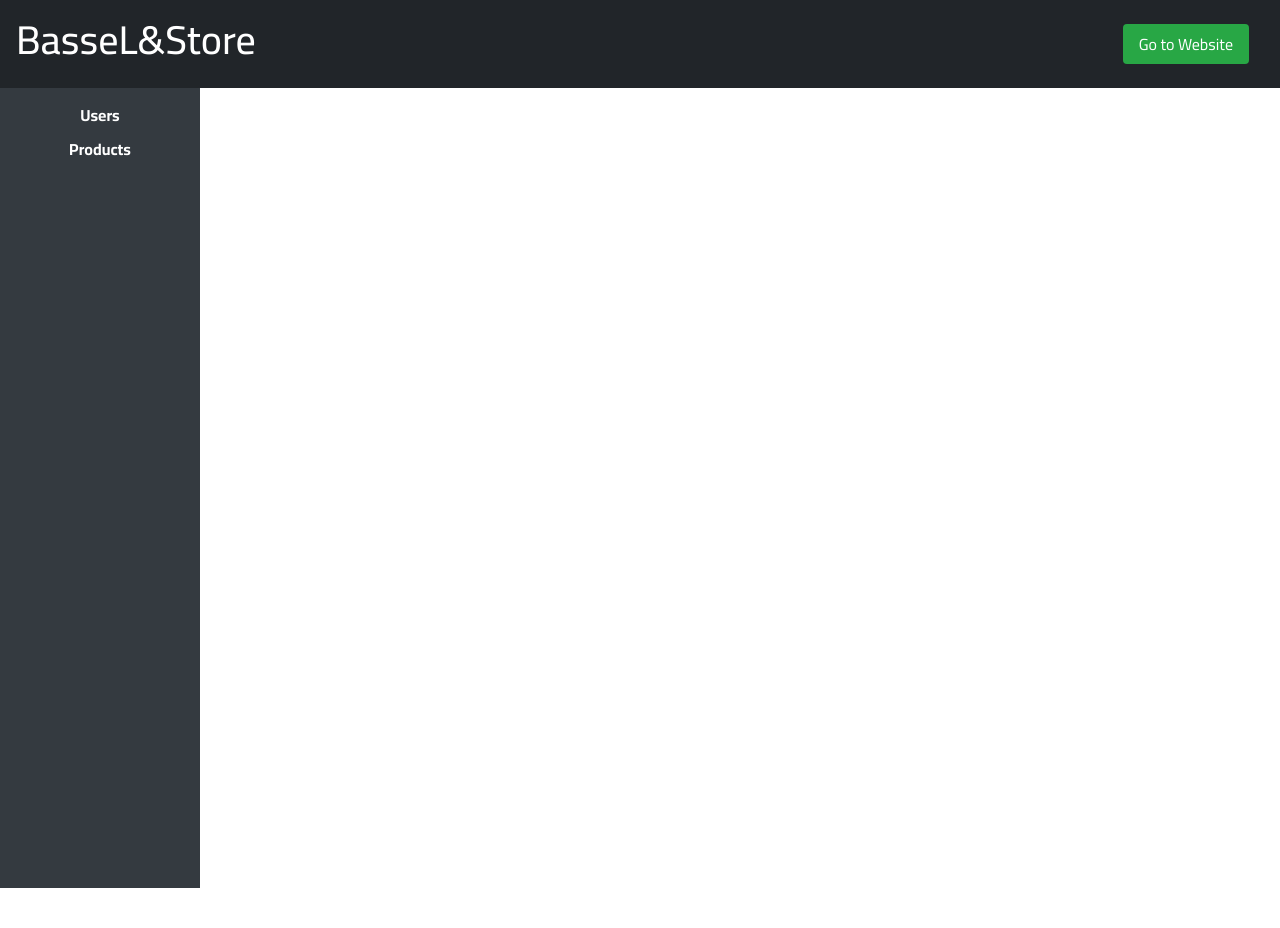
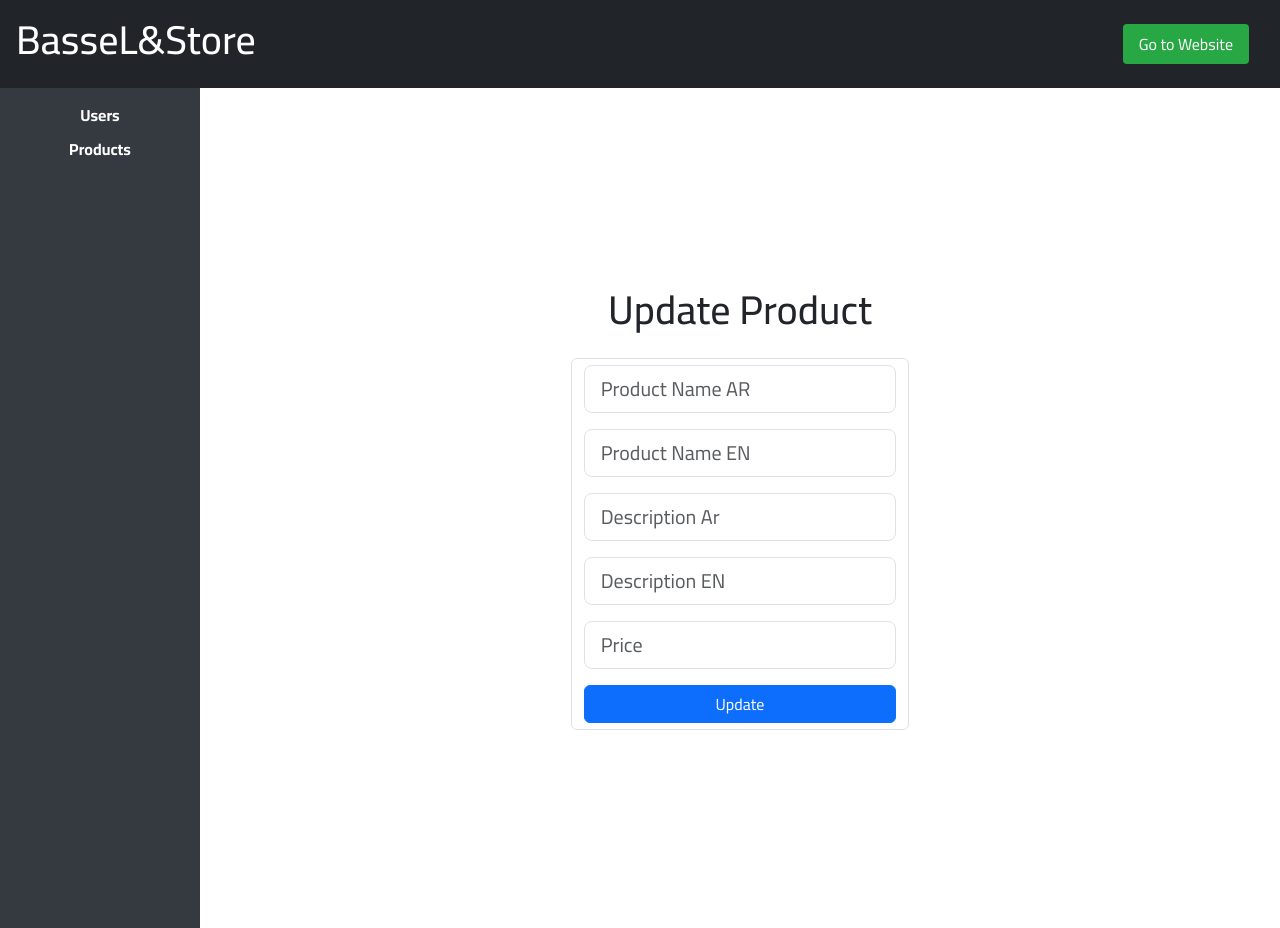
Before and after one commit to abdobassel/react-learning-juorney, a React (Create React App) app: page /dashboard/products/1 in a window 1280 px wide. Before the commit the page ends 888 px from the top, so only its background shows below. Built offline with nearby package versions, Linux system fonts and the light colour scheme; no server answers.

Commit message:
fetch proudct details

```diff
--- a/src/App.js
+++ b/src/App.js
@@ -11,6 +11,7 @@
 import DashboardHeader from './components/DashHeader';
 import Products from './components/Products';
 import Users from './components/Users';
+import UpdateProduct from './components/UpdateProduct';
 
 
 function App() {
@@ -22,16 +23,18 @@
       {!isDashboard && <Header />} {/* إظهار الهيدر العادي فقط في الصفحات التي ليست جزءًا من الداشبورد */}
       {isDashboard && <DashboardHeader />} {/* إظهار هيدر الداشبورد فقط في صفحات الداشبورد */}
 
+
       <div className={isDashboard ? '' : 'container'}>
         <Routes>
-          <Route path='/' element={<Cards />}></Route>
-          <Route path='/logout' element={<Cards></Cards>}></Route>
+          <Route path='' element={<Cards />}></Route>
           <Route path='/register' element={<Signup />}></Route>
           <Route path='/login' element={<Login />}></Route>
           <Route path='/dashboard/*' element={<Dashboard></Dashboard>}>
             { /*    inside Route in Dashboard   */}
             <Route path="users" element={<Users />} />
             <Route path="products" element={<Products />} />
+            <Route path='products/:id' element={<UpdateProduct />}></Route>
+
           </Route>  {/* Add the Dashboard route */}
 
         </Routes>
--- a/src/components/Header.js
+++ b/src/components/Header.js
@@ -13,11 +13,13 @@
                 }
             })
                 .then((response) => {
-                    console.log(response);
-                    // توجيه المستخدم إلى صفحة تسجيل الدخول
                     window.location.pathname = '/login';
                     window.localStorage.removeItem('email');
                     window.localStorage.removeItem('token');
+                    console.log(response);
+                    // توجيه المستخدم إلى صفحة تسجيل الدخول
+
+
 
                 });
         }
--- a/src/components/Products.js
+++ b/src/components/Products.js
@@ -1,3 +1,4 @@
+import { Outlet } from "react-router-dom";
 import ProductsTable from "./ProductsTable";
 
 export default function Products() {
@@ -10,7 +11,9 @@
 
     return (
         <div>
-            <ProductsTable></ProductsTable>
+            <ProductsTable>
+                <Outlet></Outlet>
+            </ProductsTable>
         </div>
     );
 }
--- a/src/components/ProductsTable.js
+++ b/src/components/ProductsTable.js
@@ -2,6 +2,7 @@
 import axios from 'axios';
 import React from 'react';
 import { useEffect, useState } from 'react';
+import { Link } from 'react-router-dom';
 
 
 // بيانات افتراضية للمنتجات
@@ -43,12 +44,14 @@
         <td>{product.name_en}</td>
         <td>{product.price}</td>
         <td>
+            <Link to={`${product.id}`}>
                 <button
                     className="btn btn-warning btn-sm me-2"
                     onClick={() => handleEdit(product.id)}
                 >
                     Edit
                 </button>
+            </Link>
             <button
                 className="btn btn-danger btn-sm"
                 onClick={() => handleDelete(product.id)}
@@ -58,8 +61,8 @@
         </td>
     </tr>);
     useEffect(() => {
-        fetch('http://127.0.0.1:8000/api/products').then((response) => response.json()).
-            then((data) => setProductsData(data.result));
+        fetch('http://127.0.0.1:8000/api/products').then((response) => response.json())
+            .then((data) => setProductsData(data.result));
     });
 
     return (
--- /dev/null
+++ b/src/components/UpdateProduct.js
@@ -0,0 +1,158 @@
+import { useState } from "react";
+import axios from "axios";
+
+export default function UpdateProduct() {
+    const [namear, setNamear] = useState("");
+
+    const [nameen, setNameen] = useState("");
+    const [descar, setDescar] = useState("");
+    const [descen, setDescen] = useState("");
+    const [price, setPrice] = useState("");
+
+    const [loading, setLoading] = useState(false);
+    const [error, setError] = useState("");
+    const [success, setSuccess] = useState("");
+    const [dataResponse, setResponseData] = useState([]);
+
+    //  console.log(dataResponse);
+    //http://127.0.0.1:8000/api/product/details
+    const id = window.location.pathname.split("/").slice(-1)[0];
+    console.log(id);
+
+    axios.post('http://127.0.0.1:8000/api/product/details', {
+        product_id: id
+    }).then((response) => {
+        console.log(response.data);
+        const productsRes = response.data;
+        if (productsRes.status) {
+            const productData = productsRes.result;
+            setNameen(productData.name.en);
+            setNamear(productData.name.ar);
+            setDescen(productData.description.en);
+            setDescar(productData.description.ar);
+            setPrice(productData.price);
+
+
+        }
+    });
+    const validateForm = () => {
+        if (!nameen || !namear || !descar || !descen || !price) {
+            setError("Please fill in all fields");
+            return false;
+        }
+        if (nameen.length < 6 || namear.length < 6) {
+            setError("Name must be at least 6 characters long");
+            return false;
+        }
+        return true;
+        // لو اي خطا حصل اللي هيرجع هيكون false
+        // فعشان كده احنا بنرجع في الاخر return true
+        // يعني لو رجع ترو اذن الفاليديشن تمام
+    };
+
+    function update(e) {
+        e.preventDefault(); // لمنع ارسال البيانات غير بعد الفاليديشن
+
+        if (!validateForm()) return; // لو رجع الفولس يبقى لازم نوقف الفانكشن
+
+
+        setLoading(true); // تحت الزرار هيتغير التكست فيه
+        setError(""); //  هيتملي في حالة ان في ايرور
+        setSuccess("");
+        const token = window.localStorage.getItem('token');
+        axios.post('http://127.0.0.1:8000/api/product/update', {
+            name_en: nameen,
+            desc_en: descen,
+            desc_ar: descar,
+            price: price,
+            product_id: `${id}`,
+            // الباك اند انا اللي عامله من  مشروع بلارافيل
+        }, {
+            headers: {
+                Authorization: `Bearer ${token}`
+            }
+        })
+            .then((response) => {
+                // هنغير الحلة بتاع لودينج لفولس عشان الزرار يرجع لاصله طالما العملية تمت سواء نجاح او فشل
+                setLoading(false);
+                console.log(response.data);
+                setResponseData(response.data);
+
+                setSuccess("updating product successful!."); // ملينا الsuccess
+                // Optionally, you could redirect the user or clear the form here
+            })
+            .catch((error) => {
+                setLoading(false);
+                setError("Update failed. Please try again.");
+                console.error(error);
+            });
+    }
+
+    return (
+        <div className="container d-flex justify-content-center align-items-center min-vh-100">
+            <div className="col-md-6 col-lg-4">
+                <h1 className="text-center mb-4">Update Product</h1>
+                <form className="form-control" onSubmit={update}>
+                    {error && <p className="text-danger">{error}</p>}
+                    {success && <p className="text-success">{success}</p>}
+                    <div className="mb-3">
+                        <input
+                            className="form-control form-control-lg"
+                            value={nameen}
+                            onChange={(e) => setNameen(e.target.value)}
+                            name="nameen"
+                            type="text"
+                            placeholder="Product Name AR"
+                        />
+                    </div>
+                    <div className="mb-3">
+                        <input
+                            className="form-control form-control-lg"
+                            value={namear}
+                            onChange={(e) => setNamear(e.target.value)}
+                            name="namear"
+                            type="text"
+                            placeholder="Product Name EN"
+                        />
+                    </div>
+                    <div className="mb-3">
+                        <input
+                            className="form-control form-control-lg"
+                            value={descar}
+                            onChange={(e) => setDescar(e.target.value)}
+                            name="desc_ar"
+                            type="text"
+                            placeholder="Description Ar"
+                        />
+                    </div>
+                    <div className="mb-3">
+                        <input
+                            className="form-control form-control-lg"
+                            value={descen}
+                            onChange={(e) => setDescen(e.target.value)}
+                            name="desc_en"
+                            type="text"
+                            placeholder="Description EN"
+                        />
+                    </div>
+                    <div className="mb-3">
+                        <input
+                            className="form-control form-control-lg"
+                            value={price}
+                            onChange={(e) => setPrice(e.target.value)}
+                            name="price"
+                            type="text"
+                            placeholder="Price"
+                        />
+                    </div>
+
+                    <button className="btn btn-primary w-100" type="submit" disabled={loading}>
+                        {loading ? "Updating..." : "Update"}
+                    </button>
+                    {error && <p className="text-danger">{error}</p>}
+                    {success && <p className="text-success">{success}</p>}
+                </form>
+            </div>
+        </div>
+    );
+}
```
Lines whose indentation alone changed are shown as unchanged.
